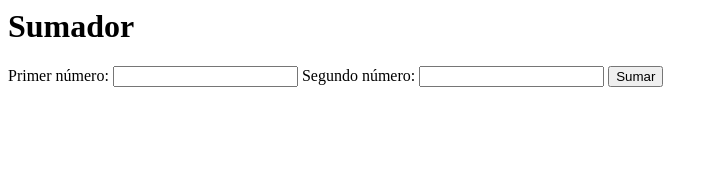
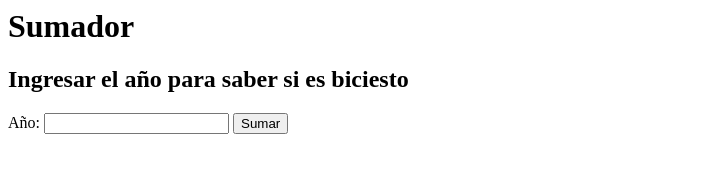
Before and after one commit to DaddyLipi/A-o-biciesto-TDD-ATDD, a website built with Parcel: page index.html in a window 1280 px wide. Shown: the whole page, without its empty margins (0-718 px from the left). Built offline with nearby package versions, Linux system fonts and the light colour scheme.

Commit message:
Test UI ingreso del anio, rojo

```diff
--- a/index.html
+++ b/index.html
@@ -2,12 +2,12 @@
   <body>
     <h1>Sumador</h1>
     <form id="sumar-form">
-      <label for="primer-numero">Primer número:</label>
-      <input type="number" id="primer-numero" />
-      <label for="segundo-numero">Segundo número:</label>
-      <input type="number" id="segundo-numero" />
+      <h2>Ingresar el año para saber si es biciesto</h2>
+      <label for="primer-numero">Año:</label>
+      <input type="number" id="Anio" />
       <input type="submit" value="Sumar" id="boton-resultado" />
     </form>
+    <div id="resultado-anio"></div>
     <div id="resultado-div"></div>
 
     <script type="module" src="./src/presenter.js"></script>
--- a/src/biciesto.js
+++ b/src/biciesto.js
@@ -1,4 +1,4 @@
-/*function TestBiciesto(anio)
+function TestBiciesto(anio)
 {
     if(anio==0)
     {
@@ -17,4 +17,3 @@
     }
 }
 export default TestBiciesto;
-*/
```
Also changed, not shown: src/biciesto.test.js (+2 -1 lines), src/biciestoUI.test.js (added, +15 -0 lines).
